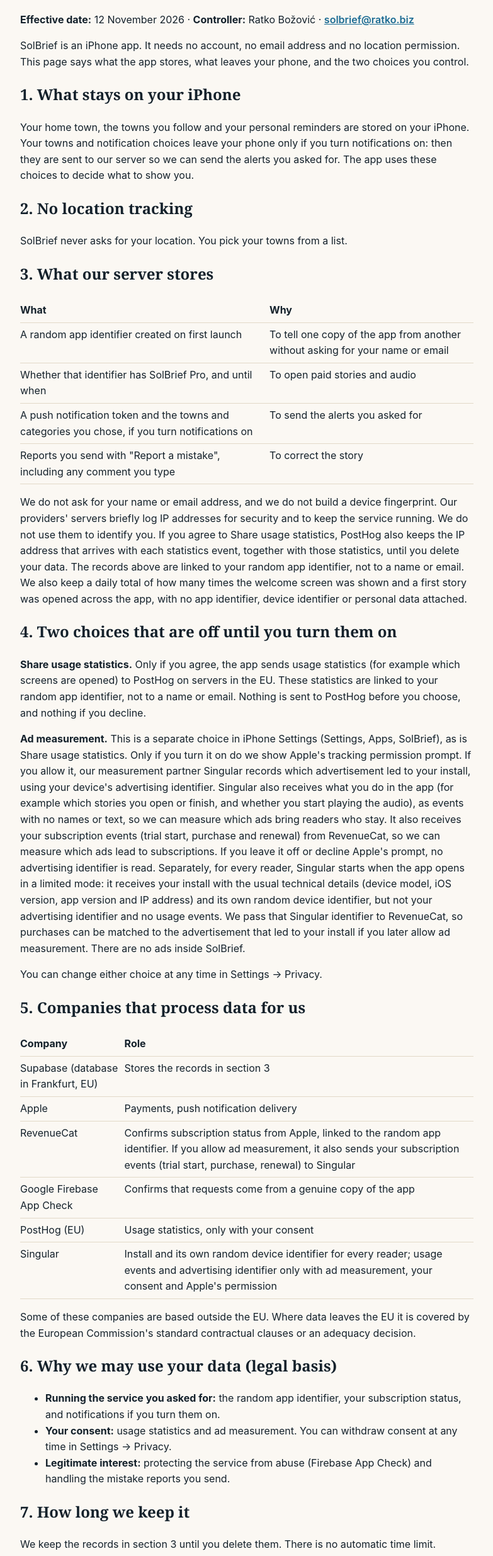
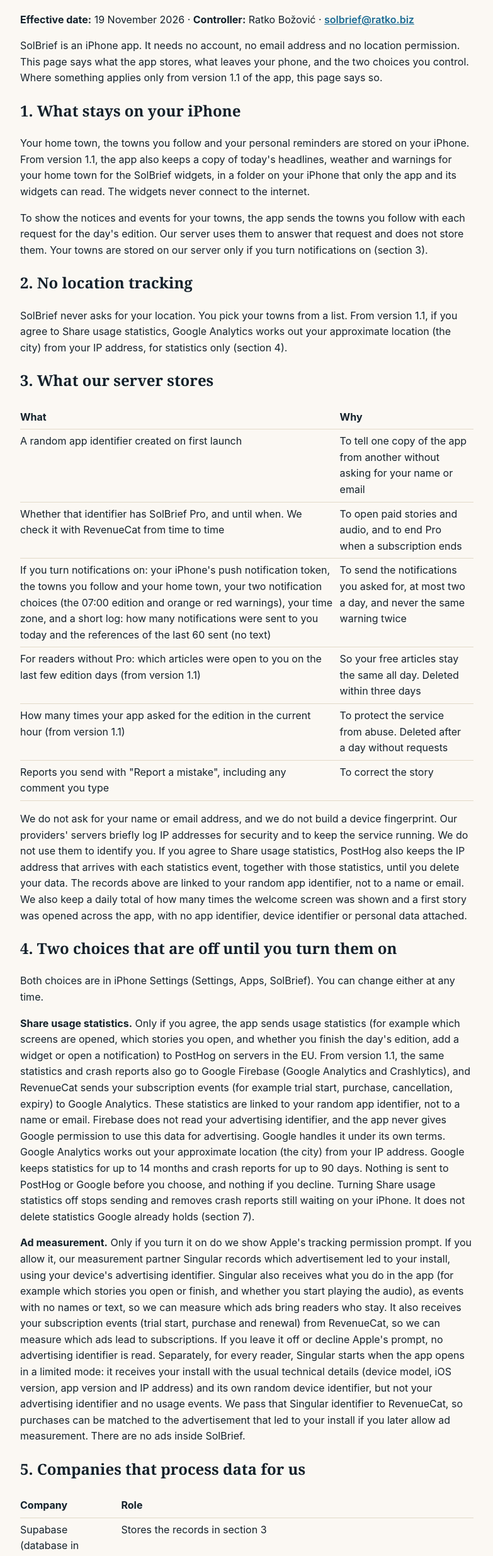
Before and after one commit to ratkob/solbrief-site, a plain HTML site: page privacy/index.html in a window 1280 px wide. Shown: the part 157-2628 px from the top of the page at 63% size, without its empty margins (248-1031 px from the left). Drawn offline with Linux system fonts and the light colour scheme.

Commit message:
Publish site from ratkob/SolBrief@98a0d4d

```diff
--- a/privacy/index.html
+++ b/privacy/index.html
@@ -17,37 +17,41 @@
   <main>
   <p><a href="../">&larr; Back to SolBrief</a></p>
   <h1>SolBrief Privacy Policy</h1>
-  <p><strong>Effective date:</strong> 12 November 2026 · <strong>Controller:</strong> Ratko Božović · <a href="mailto:solbrief@ratko.biz">solbrief@ratko.biz</a></p>
-  <p>SolBrief is an iPhone app. It needs no account, no email address and no location permission. This page says what the app stores, what leaves your phone, and the two choices you control.</p>
+  <p><strong>Effective date:</strong> 19 November 2026 · <strong>Controller:</strong> Ratko Božović · <a href="mailto:solbrief@ratko.biz">solbrief@ratko.biz</a></p>
+  <p>SolBrief is an iPhone app. It needs no account, no email address and no location permission. This page says what the app stores, what leaves your phone, and the two choices you control. Where something applies only from version 1.1 of the app, this page says so.</p>
 
   <h2>1. What stays on your iPhone</h2>
-  <p>Your home town, the towns you follow and your personal reminders are stored on your iPhone. Your towns and notification choices leave your phone only if you turn notifications on: then they are sent to our server so we can send the alerts you asked for. The app uses these choices to decide what to show you.</p>
+  <p>Your home town, the towns you follow and your personal reminders are stored on your iPhone. From version 1.1, the app also keeps a copy of today's headlines, weather and warnings for your home town for the SolBrief widgets, in a folder on your iPhone that only the app and its widgets can read. The widgets never connect to the internet.</p>
+  <p>To show the notices and events for your towns, the app sends the towns you follow with each request for the day's edition. Our server uses them to answer that request and does not store them. Your towns are stored on our server only if you turn notifications on (section 3).</p>
 
   <h2>2. No location tracking</h2>
-  <p>SolBrief never asks for your location. You pick your towns from a list.</p>
+  <p>SolBrief never asks for your location. You pick your towns from a list. From version 1.1, if you agree to Share usage statistics, Google Analytics works out your approximate location (the city) from your IP address, for statistics only (section 4).</p>
 
   <h2>3. What our server stores</h2>
   <table>
     <tr><th scope="col">What</th><th scope="col">Why</th></tr>
     <tr><td>A random app identifier created on first launch</td><td>To tell one copy of the app from another without asking for your name or email</td></tr>
-    <tr><td>Whether that identifier has SolBrief Pro, and until when</td><td>To open paid stories and audio</td></tr>
-    <tr><td>A push notification token and the towns and categories you chose, if you turn notifications on</td><td>To send the alerts you asked for</td></tr>
+    <tr><td>Whether that identifier has SolBrief Pro, and until when. We check it with RevenueCat from time to time</td><td>To open paid stories and audio, and to end Pro when a subscription ends</td></tr>
+    <tr><td>If you turn notifications on: your iPhone's push notification token, the towns you follow and your home town, your two notification choices (the 07:00 edition and orange or red warnings), your time zone, and a short log: how many notifications were sent to you today and the references of the last 60 sent (no text)</td><td>To send the notifications you asked for, at most two a day, and never the same warning twice</td></tr>
+    <tr><td>For readers without Pro: which articles were open to you on the last few edition days (from version 1.1)</td><td>So your free articles stay the same all day. Deleted within three days</td></tr>
+    <tr><td>How many times your app asked for the edition in the current hour (from version 1.1)</td><td>To protect the service from abuse. Deleted after a day without requests</td></tr>
     <tr><td>Reports you send with "Report a mistake", including any comment you type</td><td>To correct the story</td></tr>
   </table>
   <p>We do not ask for your name or email address, and we do not build a device fingerprint. Our providers' servers briefly log IP addresses for security and to keep the service running. We do not use them to identify you. If you agree to Share usage statistics, PostHog also keeps the IP address that arrives with each statistics event, together with those statistics, until you delete your data. The records above are linked to your random app identifier, not to a name or email. We also keep a daily total of how many times the welcome screen was shown and a first story was opened across the app, with no app identifier, device identifier or personal data attached.</p>
 
   <h2>4. Two choices that are off until you turn them on</h2>
-  <p><strong>Share usage statistics.</strong> Only if you agree, the app sends usage statistics (for example which screens are opened) to PostHog on servers in the EU. These statistics are linked to your random app identifier, not to a name or email. Nothing is sent to PostHog before you choose, and nothing if you decline.</p>
-  <p><strong>Ad measurement.</strong> This is a separate choice in iPhone Settings (Settings, Apps, SolBrief), as is Share usage statistics. Only if you turn it on do we show Apple's tracking permission prompt. If you allow it, our measurement partner Singular records which advertisement led to your install, using your device's advertising identifier. Singular also receives what you do in the app (for example which stories you open or finish, and whether you start playing the audio), as events with no names or text, so we can measure which ads bring readers who stay. It also receives your subscription events (trial start, purchase and renewal) from RevenueCat, so we can measure which ads lead to subscriptions. If you leave it off or decline Apple's prompt, no advertising identifier is read. Separately, for every reader, Singular starts when the app opens in a limited mode: it receives your install with the usual technical details (device model, iOS version, app version and IP address) and its own random device identifier, but not your advertising identifier and no usage events. We pass that Singular identifier to RevenueCat, so purchases can be matched to the advertisement that led to your install if you later allow ad measurement. There are no ads inside SolBrief.</p>
-  <p>You can change either choice at any time in Settings &rarr; Privacy.</p>
+  <p>Both choices are in iPhone Settings (Settings, Apps, SolBrief). You can change either at any time.</p>
+  <p><strong>Share usage statistics.</strong> Only if you agree, the app sends usage statistics (for example which screens are opened, which stories you open, and whether you finish the day's edition, add a widget or open a notification) to PostHog on servers in the EU. From version 1.1, the same statistics and crash reports also go to Google Firebase (Google Analytics and Crashlytics), and RevenueCat sends your subscription events (for example trial start, purchase, cancellation, expiry) to Google Analytics. These statistics are linked to your random app identifier, not to a name or email. Firebase does not read your advertising identifier, and the app never gives Google permission to use this data for advertising. Google handles it under its own terms. Google Analytics works out your approximate location (the city) from your IP address. Google keeps statistics for up to 14 months and crash reports for up to 90 days. Nothing is sent to PostHog or Google before you choose, and nothing if you decline. Turning Share usage statistics off stops sending and removes crash reports still waiting on your iPhone. It does not delete statistics Google already holds (section 7).</p>
+  <p><strong>Ad measurement.</strong> Only if you turn it on do we show Apple's tracking permission prompt. If you allow it, our measurement partner Singular records which advertisement led to your install, using your device's advertising identifier. Singular also receives what you do in the app (for example which stories you open or finish, and whether you start playing the audio), as events with no names or text, so we can measure which ads bring readers who stay. It also receives your subscription events (trial start, purchase and renewal) from RevenueCat, so we can measure which ads lead to subscriptions. If you leave it off or decline Apple's prompt, no advertising identifier is read. Separately, for every reader, Singular starts when the app opens in a limited mode: it receives your install with the usual technical details (device model, iOS version, app version and IP address) and its own random device identifier, but not your advertising identifier and no usage events. We pass that Singular identifier to RevenueCat, so purchases can be matched to the advertisement that led to your install if you later allow ad measurement. There are no ads inside SolBrief.</p>
 
   <h2>5. Companies that process data for us</h2>
   <table>
     <tr><th scope="col">Company</th><th scope="col">Role</th></tr>
     <tr><td>Supabase (database in Frankfurt, EU)</td><td>Stores the records in section 3</td></tr>
     <tr><td>Apple</td><td>Payments, push notification delivery</td></tr>
-    <tr><td>RevenueCat</td><td>Confirms subscription status from Apple, linked to the random app identifier. If you allow ad measurement, it also sends your subscription events (trial start, purchase, renewal) to Singular</td></tr>
+    <tr><td>RevenueCat</td><td>Confirms subscription status from Apple, linked to the random app identifier. If you allow ad measurement, it also sends your subscription events (trial start, purchase, renewal) to Singular. From version 1.1, if you agree to Share usage statistics, it also sends them to Google Analytics</td></tr>
     <tr><td>Google Firebase App Check</td><td>Confirms that requests come from a genuine copy of the app</td></tr>
+    <tr><td>Google Firebase (Google Analytics, Crashlytics)</td><td>From version 1.1: usage statistics, approximate location (city) and crash reports, only with your consent</td></tr>
     <tr><td>PostHog (EU)</td><td>Usage statistics, only with your consent</td></tr>
     <tr><td>Singular</td><td>Install and its own random device identifier for every reader; usage events and advertising identifier only with ad measurement, your consent and Apple's permission</td></tr>
   </table>
@@ -55,14 +59,14 @@
 
   <h2>6. Why we may use your data (legal basis)</h2>
   <ul>
-    <li><strong>Running the service you asked for:</strong> the random app identifier, your subscription status, and notifications if you turn them on.</li>
-    <li><strong>Your consent:</strong> usage statistics and ad measurement. You can withdraw consent at any time in Settings &rarr; Privacy.</li>
-    <li><strong>Legitimate interest:</strong> protecting the service from abuse (Firebase App Check) and handling the mistake reports you send.</li>
+    <li><strong>Running the service you asked for:</strong> the random app identifier, your subscription status, the towns sent with each edition request, your free articles of the day, and notifications if you turn them on.</li>
+    <li><strong>Your consent:</strong> usage statistics, crash reports and ad measurement. You can withdraw consent at any time in iPhone Settings (Settings, Apps, SolBrief).</li>
+    <li><strong>Legitimate interest:</strong> protecting the service from abuse (Firebase App Check and the hourly request count) and handling the mistake reports you send.</li>
   </ul>
 
   <h2>7. How long we keep it</h2>
-  <p>We keep the records in section 3 until you delete them. There is no automatic time limit.</p>
-  <p><strong>Delete my data.</strong> In Settings you can delete your data at any time. This deletes your random app identifier and every record in section 3 linked to it, straight away and for good. Anything that still arrives for the old identifier afterwards (for example a subscription update from Apple) is deleted the same night. The app then starts again with a new random identifier. You can also ask by email (section 8). If you have SolBrief Pro, deleting your data does not cancel the subscription: manage or cancel it in your iPhone's Settings under your Apple Account, Subscriptions. Tap "Restore purchases" in SolBrief to use Pro again with the new identifier.</p>
+  <p>We keep the records in section 3 until you delete them, except where the table gives a shorter time. Your notification record is also deleted when Apple tells us the push token is no longer valid.</p>
+  <p><strong>Delete my data.</strong> In Settings you can delete your data at any time. This deletes your random app identifier and every record in section 3 linked to it, straight away and for good, together with your statistics at PostHog and the widgets' copy on your iPhone. Anything that still arrives for the old identifier afterwards (for example a subscription update from Apple) is deleted the same night. The app then starts again with a new random identifier. Delete my data does not erase statistics and crash reports Google already holds: Google deletes them when its retention time ends (section 4). It also does not erase what Singular has already received (section 4); Singular keeps it under its own retention rules. You can also ask by email (section 8). If you have SolBrief Pro, deleting your data does not cancel the subscription: manage or cancel it in your iPhone's Settings under your Apple Account, Subscriptions. Tap "Restore purchases" in SolBrief to use Pro again with the new identifier.</p>
   <p>Our database backups are kept for a short time to recover from failures. Data you deleted is never brought back from a backup into the live service.</p>
   <p>Apple and RevenueCat keep their own records of purchases, which they need for billing and the law, under their own privacy policies.</p>
 
```
